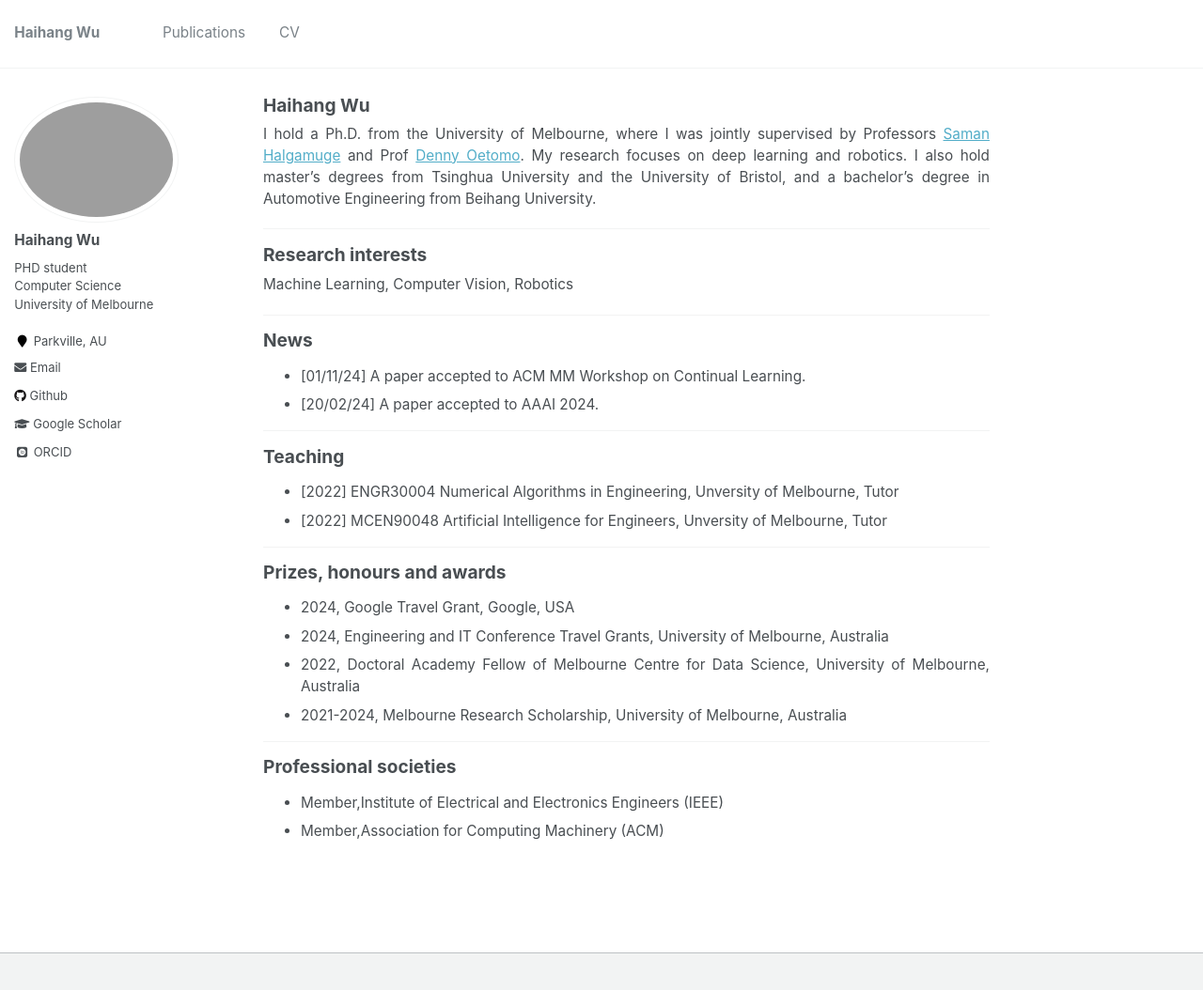
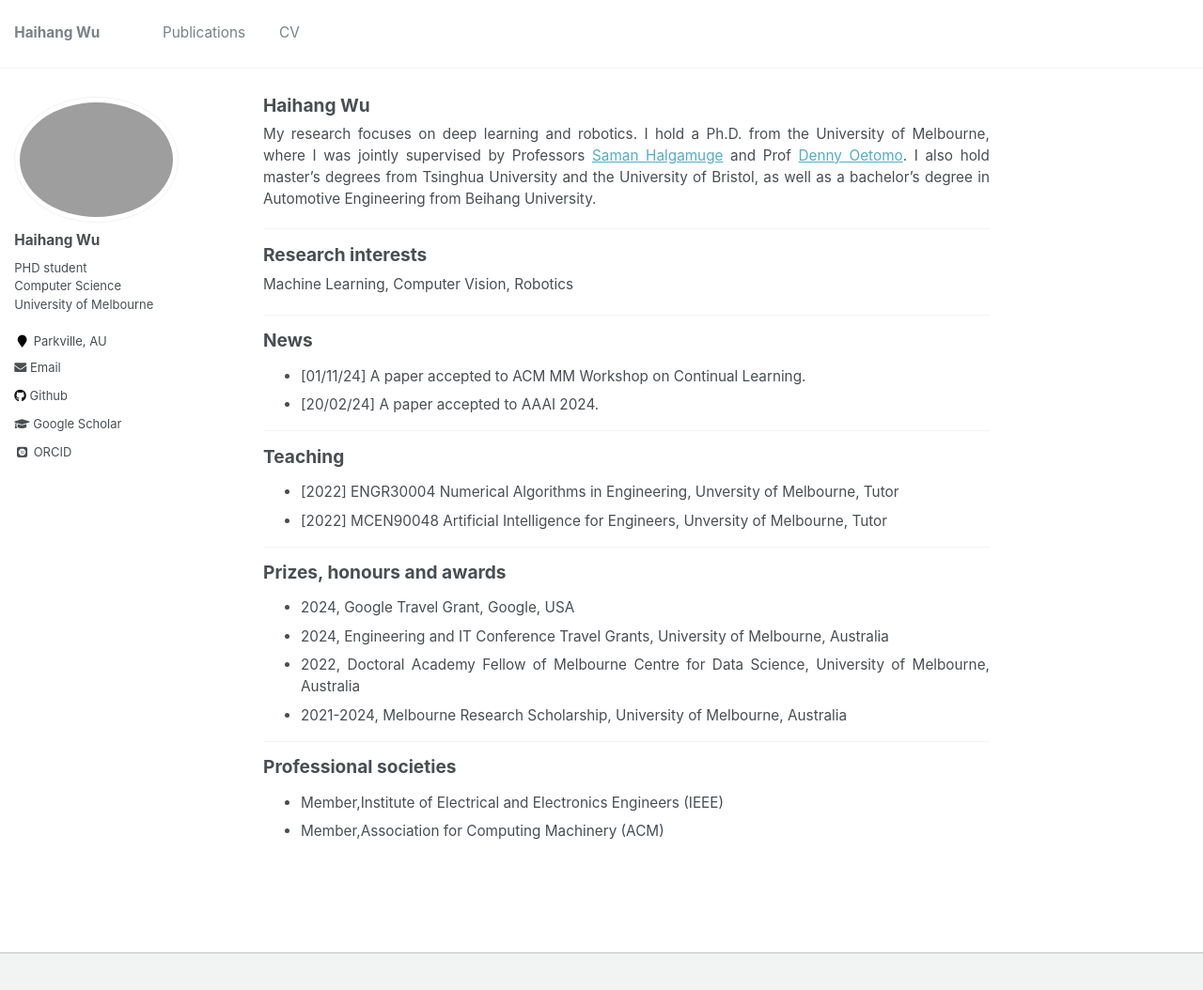
Before and after one commit to HaihangWu/HaihangWu.github.io, a Jekyll site: the page built from _pages/about.md, in a window 1280 px wide and 1076 px high. Shown: the top 1054 px of the window at 94% size. Built offline with Jekyll 4.4.1, drawn with Linux system fonts in a browser that asks for light colours; some web fonts are replaced.

Commit message:
Update about.md

```diff
--- a/_pages/about.md
+++ b/_pages/about.md
@@ -8,7 +8,7 @@ redirect_from:
   - /about.html
 ---
 
-I hold a Ph.D. from the University of Melbourne, where I was jointly supervised by Professors [Saman Halgamuge](https://findanexpert.unimelb.edu.au/profile/2854-saman-halgamuge) and Prof [Denny Oetomo](https://findanexpert.unimelb.edu.au/profile/188333-denny-oetomo). My research focuses on deep learning and robotics. I also hold master’s degrees from Tsinghua University and the University of Bristol, and a bachelor’s degree in Automotive Engineering from Beihang University.
+My research focuses on deep learning and robotics. I hold a Ph.D. from the University of Melbourne, where I was jointly supervised by Professors [Saman Halgamuge](https://findanexpert.unimelb.edu.au/profile/2854-saman-halgamuge) and Prof [Denny Oetomo](https://findanexpert.unimelb.edu.au/profile/188333-denny-oetomo). I also hold master’s degrees from Tsinghua University and the University of Bristol, as well as a bachelor’s degree in Automotive Engineering from Beihang University.
 - - -
 
 
```
